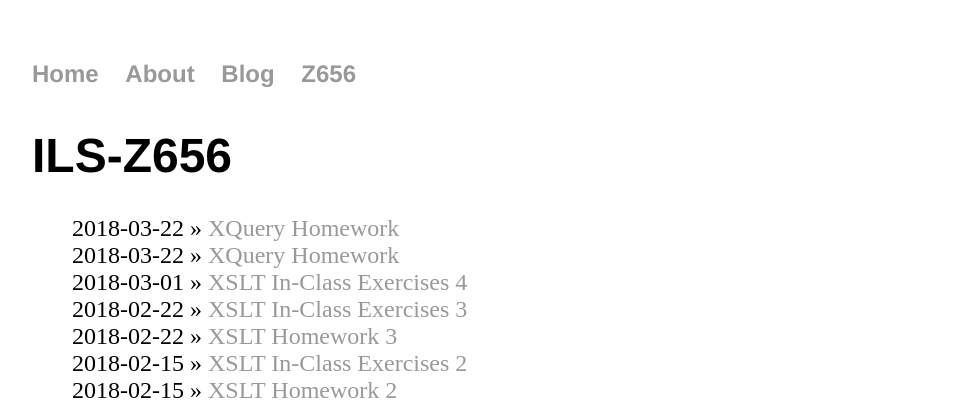
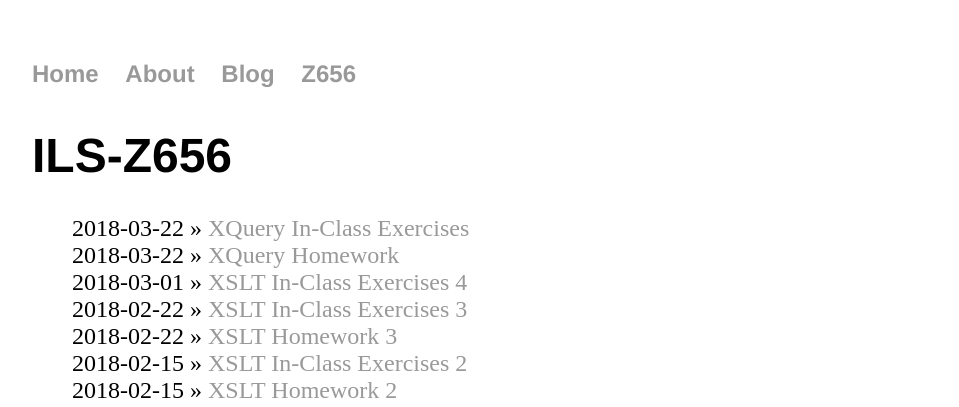
Before and after one commit to nhomenda/nhomenda.github.io, a Jekyll site: the page built from Z656/index.html, in a window 1280 px wide. Shown: the top 407 px of the page, without its empty margins (160-1119 px from the left). Built offline with Jekyll 4.4.1, drawn with Linux system fonts in a browser that asks for light colours.

Commit message:
Update index.html

```diff
--- a/Z656/index.html
+++ b/Z656/index.html
@@ -4,7 +4,7 @@ title: ILS-Z656
 ---
 	<h1>{{ page.title }}</h1>
 	<ul class="assignments">
-	    <li>2018-03-22 » <a href="/Z656/xquery-class.html" title="XQuery In-Class">XQuery Homework</a></li>
+	    <li>2018-03-22 » <a href="/Z656/xquery-class.html" title="XQuery In-Class">XQuery In-Class Exercises</a></li>
 	    <li>2018-03-22 » <a href="/Z656/xquery-hw.html" title="XQuery Homework">XQuery Homework</a></li>
 	    <li>2018-03-01 » <a href="/Z656/XSLT4.html" title="XSLT Class 4">XSLT In-Class Exercises 4</a></li>
 	    <li>2018-02-22 » <a href="/Z656/XSLT3.html" title="XSLT Class 3">XSLT In-Class Exercises 3</a></li>
```
